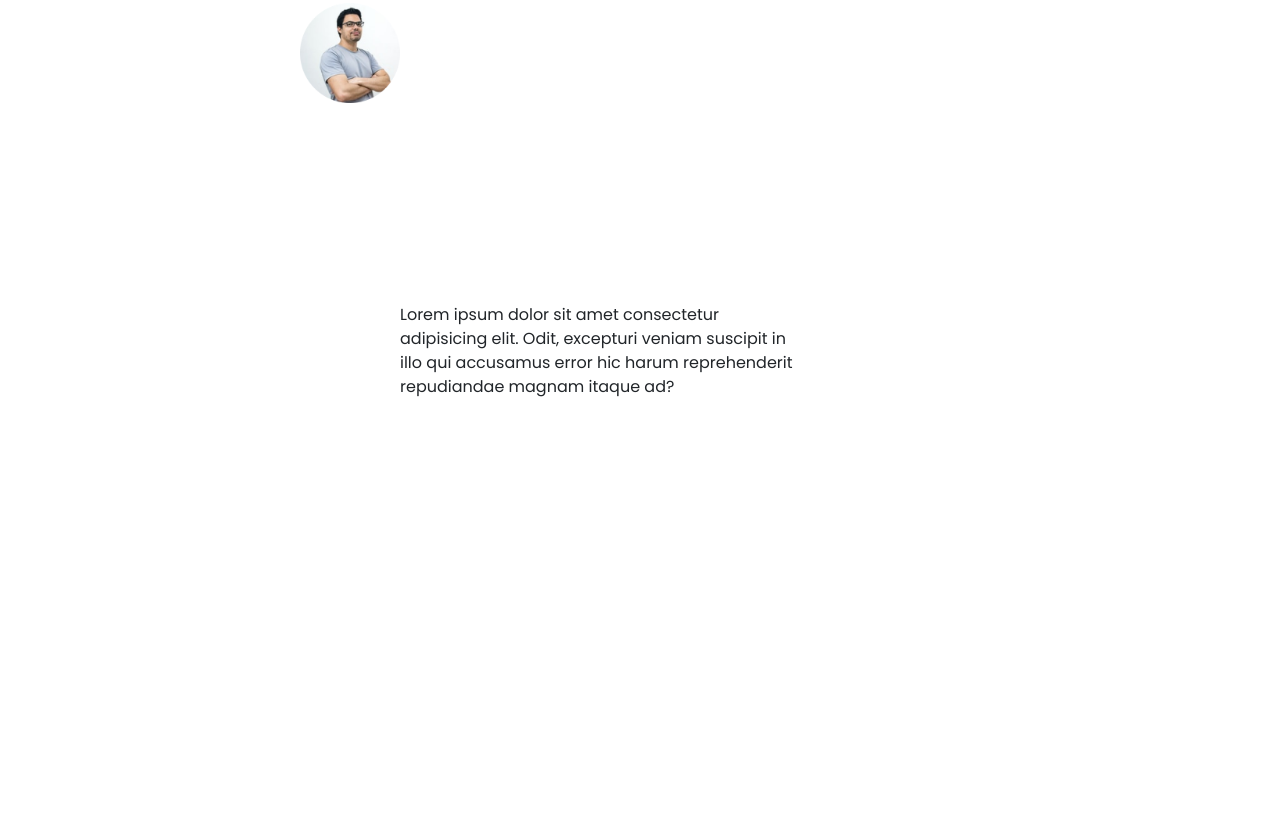
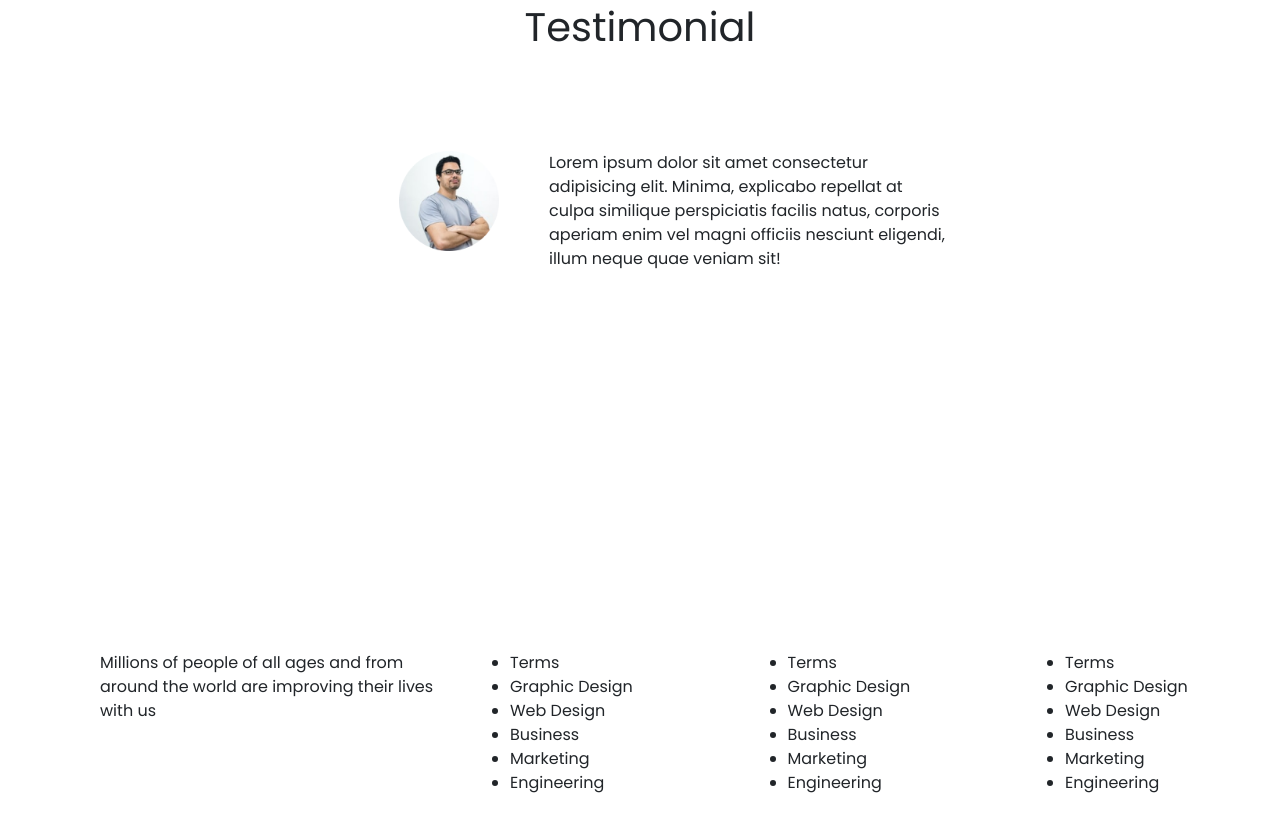
Before and after one commit to abdullah0153757/E-School, a plain HTML site: page index.html in a window 1280 px wide. Shown: the part 1456-2287 px from the top of the page. Before the commit the page ends 1855 px from the top, so only its background shows below. Drawn offline with nearby package versions, Linux system fonts and the light colour scheme; a script that the page names is missing.

Commit message:
second-last

```diff
--- a/index.html
+++ b/index.html
@@ -146,19 +146,58 @@
          </div>
       </section>
 
+                 <h1 id="test">Testimonial</h1>
+        <section class="last">
 
-          <div class="last">
-            <img id="lastt" src="Photos/Man.png" alt="">
+          <div class="container half-width-2">
+            <img src="Photos/Man.png" alt="">
+          </div>
 
+           <div class="container half-width-2">
+            <p>Lorem ipsum dolor sit amet consectetur adipisicing elit. Minima, explicabo repellat at culpa similique perspiciatis facilis natus, corporis aperiam enim vel magni officiis nesciunt eligendi, illum neque quae veniam sit!</p>
+           </div>
 
-            <p>Lorem ipsum dolor sit amet consectetur adipisicing elit. Odit, excepturi veniam suscipit in illo qui accusamus error hic harum reprehenderit repudiandae magnam itaque ad?</p>
-          </div>
+        </section>
+
+          <div class="container taiger">
+            <div class="col-md-4">
+              <p>Millions of people of all ages and from around
+                the world are improving their lives with us</p>
+            </div>
+           <div class="tag1 col-md-3">
+            <ul class="one">
+              <li>Terms</li>
+              <li>Graphic Design</li>
+              <li>Web Design</li>
+              <li>Business</li>
+              <li>Marketing</li>
+              <li>Engineering</li>
+            </ul>
+           </div>
+           <div class="tag2 col-md-3">
+            <ul class="one">
+              <li>Terms</li>
+              <li>Graphic Design</li>
+              <li>Web Design</li>
+              <li>Business</li>
+              <li>Marketing</li>
+              <li>Engineering</li>
+            </ul>
+           </div>
+           <div class="tag3 col-md-3">
+            <ul class="one">
+              <li>Terms</li>
+              <li>Graphic Design</li>
+              <li>Web Design</li>
+              <li>Business</li>
+              <li>Marketing</li>
+              <li>Engineering</li>
+            </ul>
+           </div>
 
 
 
-
-
-
+          </div>
 
 
 
--- a/style.css
+++ b/style.css
@@ -161,16 +161,28 @@ span{
     margin-bottom: 110px;
     text-align: center;
 }
-.last img{
+.half-width-2 img{
     width: 100px;
-    margin-left: 300px;
+    position: absolute;
+
 }
-.last p{
+.half-width-2 p{
+
     width: 400px;
-    height: 40px;
-    margin-left: 400px;
+    height: 400px;
+    margin-left: 150px;
+}
+.half-width-2{
+    width: 40%;
+
+}
+.last .half-width-2{
+    margin-bottom: 100px;
+}
+
+#test{
+    text-align: center;
+}
+.taiger, .tag1, .tag2, .tag3{
     display: flex;
 }
-.last #lastt{
-    margin-bottom: 200px;
-}
```
